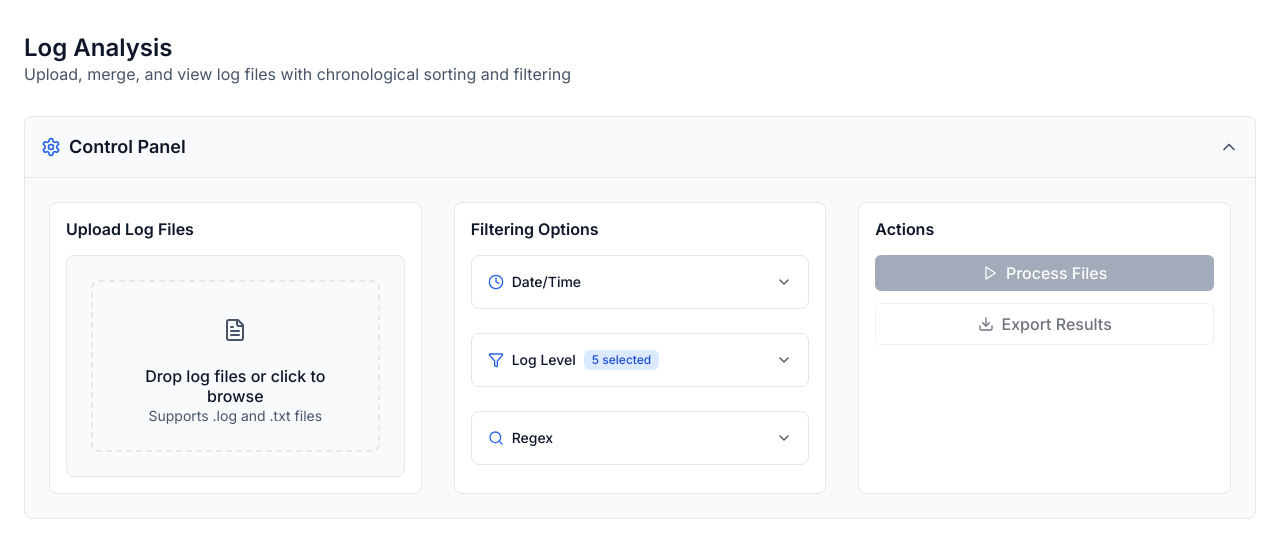
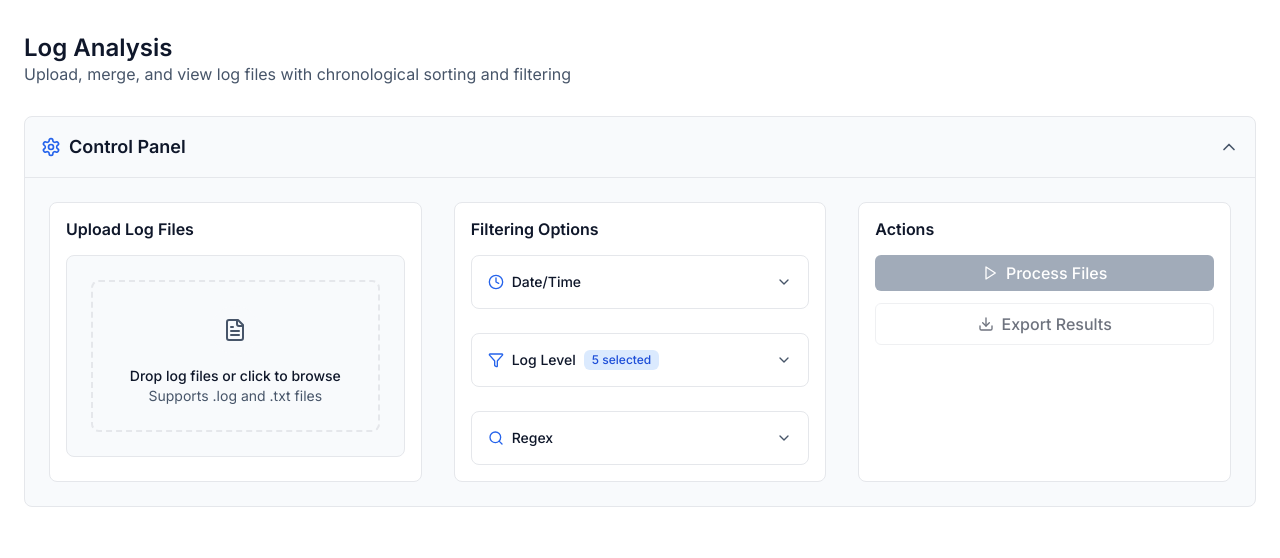
Before and after one commit to mcasari/logmerger, a React (Vite) app: page / in a window 1280 px wide. Shown: the top 558 px of the page. Built offline with nearby package versions, Linux system fonts and the light colour scheme.

Commit message:
make Drop log files or click to browser a little bit smaller

```diff
--- a/src/pages/log-merger/components/FileUploadZone.jsx
+++ b/src/pages/log-merger/components/FileUploadZone.jsx
@@ -113,7 +113,7 @@ const FileUploadZone = ({
           </div>
 
           <div>
-            <p className="text-text-primary font-medium">
+            <p className="text-sm text-text-primary font-medium">
               {isDragOver ? 'Drop files here' : 'Drop log files or click to browse'}
             </p>
             <p className="text-sm text-text-secondary">
```
